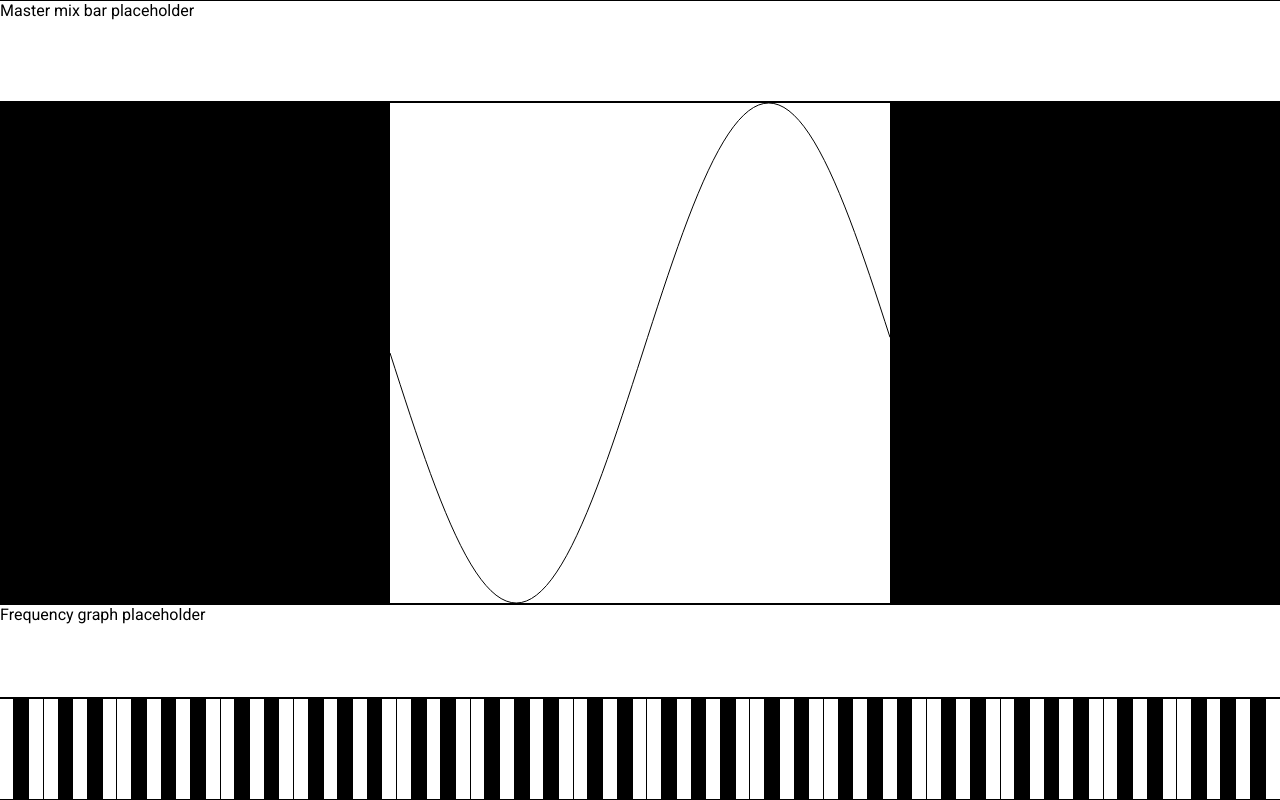
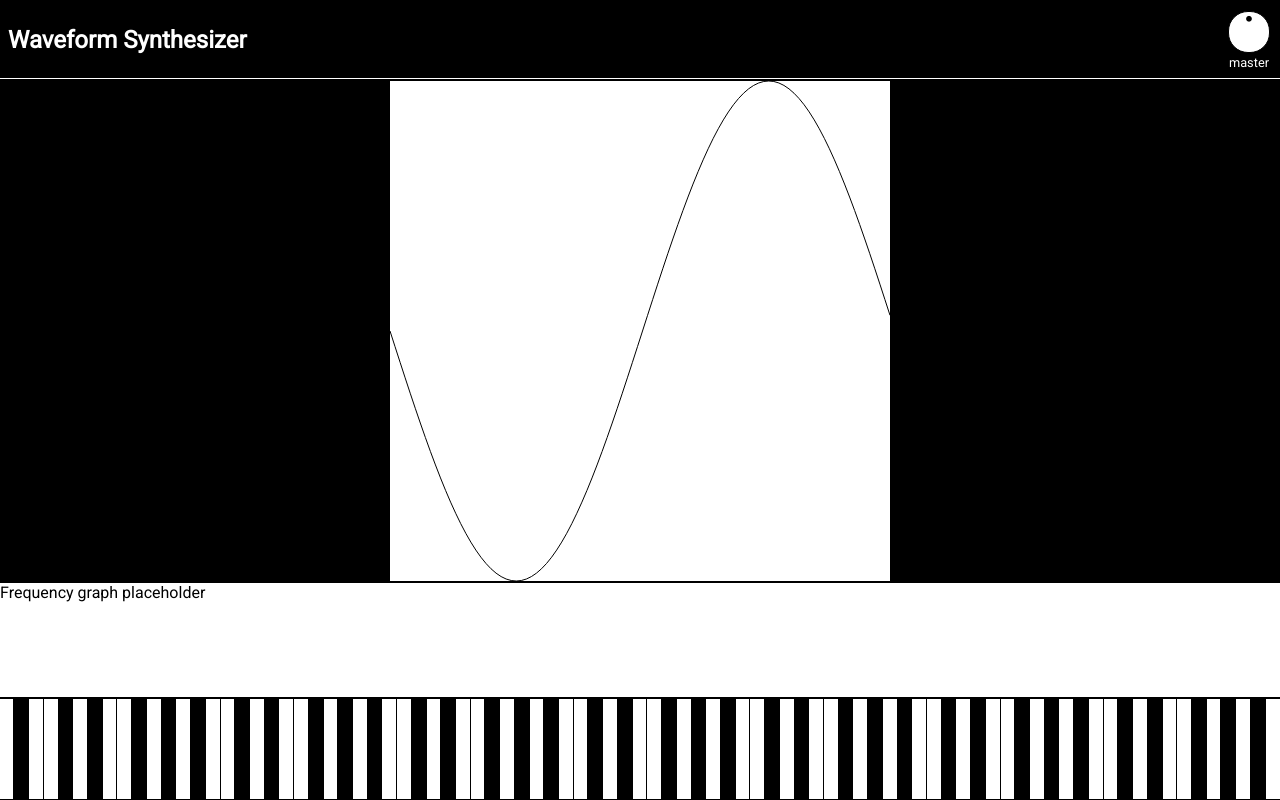
Before and after one commit to TSpierings/WaveformSynthesizer, a React (Create React App) app: page / in a window 1280 px wide. Built offline with nearby package versions, Linux system fonts and the light colour scheme.

Commit message:
Use master mix bar in synthesizer

```diff
--- a/src/components/waveform-synthesizer/waveform-synthesizer.scss
+++ b/src/components/waveform-synthesizer/waveform-synthesizer.scss
@@ -8,10 +8,6 @@
     display: flex;
     background-color: white;
     margin: 1px 0;
-  }
-
-  .master {
-    height: 100px;
   }
 
   .waveform-editor {
--- a/src/components/waveform-synthesizer/waveform-synthesizer.tsx
+++ b/src/components/waveform-synthesizer/waveform-synthesizer.tsx
@@ -6,6 +6,7 @@ import { MidiKeyboard } from 'components/midi-keyboard/midi-keyboard';
 import { calculateFrequency } from 'util/calculate-frequency';
 import { isNullOrUndefined } from 'util';
 import { Voice } from 'audio/voice';
+import { MasterMixBar } from 'components/master-mix-bar/master-mix-bar';
 
 interface WaveformSynthesizerState {
   waveform: Array<number>;
@@ -38,7 +39,7 @@ export class WaveformSynthesizer extends React.Component<{}, WaveformSynthesizer
    */
   initMasterGainNode(): GainNode {
     const gainNode = this.audioContext.createGain();
-    gainNode.gain.value = 0.1;
+    gainNode.gain.value = 0.5;
     gainNode.connect(this.audioContext.destination);
     return gainNode;
   }
@@ -113,6 +114,10 @@ export class WaveformSynthesizer extends React.Component<{}, WaveformSynthesizer
     }
   }
 
+  setMasterGain = (value: number) => {
+    this.masterGainNode.gain.value = value / 100;
+  }
+
   //#region Lifecycle functions
   componentDidMount() {
     this.audioBufferSourceNode.start();
@@ -127,7 +132,9 @@ export class WaveformSynthesizer extends React.Component<{}, WaveformSynthesizer
 
   render() {
     return <div className='waveform-synthesizer'>
-      <div className='master'><label>Master mix bar placeholder</label></div>
+      <div className='master'>
+        <MasterMixBar onMasterGainChange={this.setMasterGain}/>
+      </div>
       <div className='waveform-editor'>
         <WaveformEditor waveformBuffer={this.state.waveform}
           onWaveformBufferChange={this.onWaveFormBufferChange}/>
```
